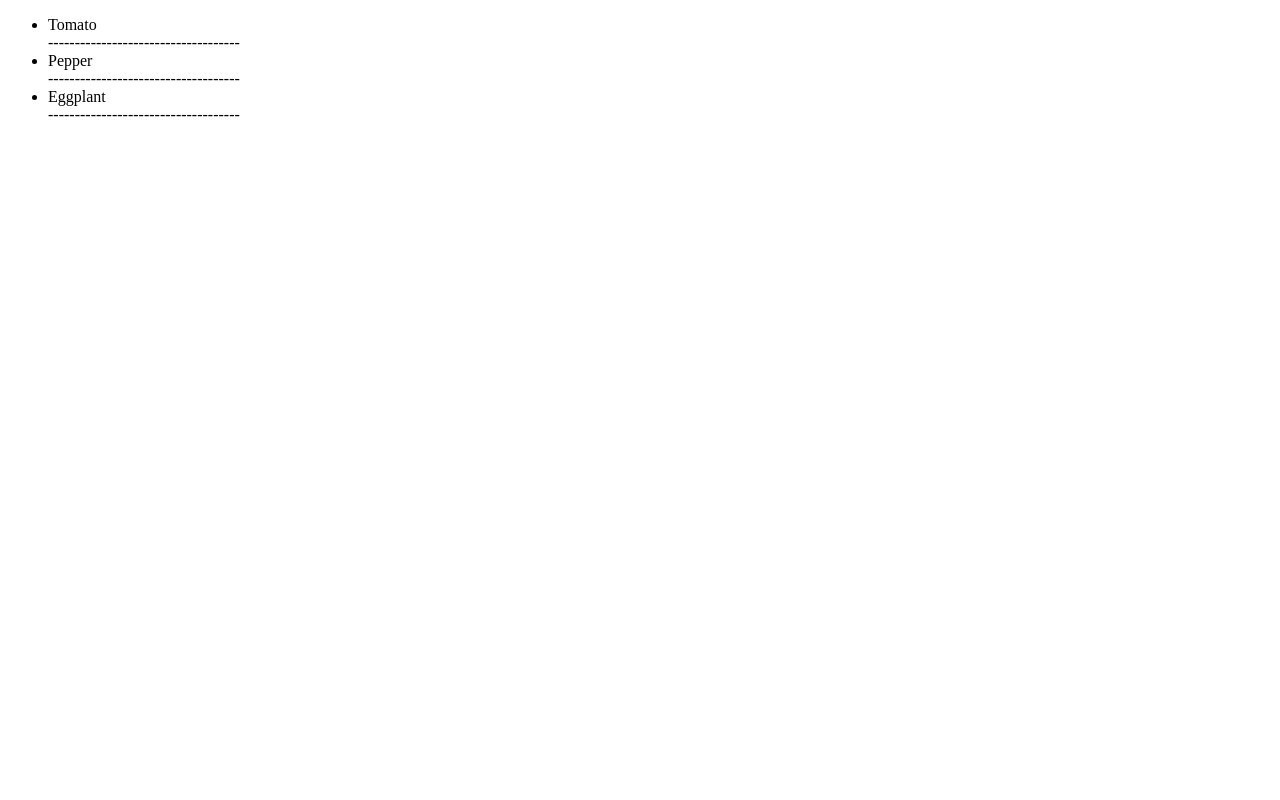
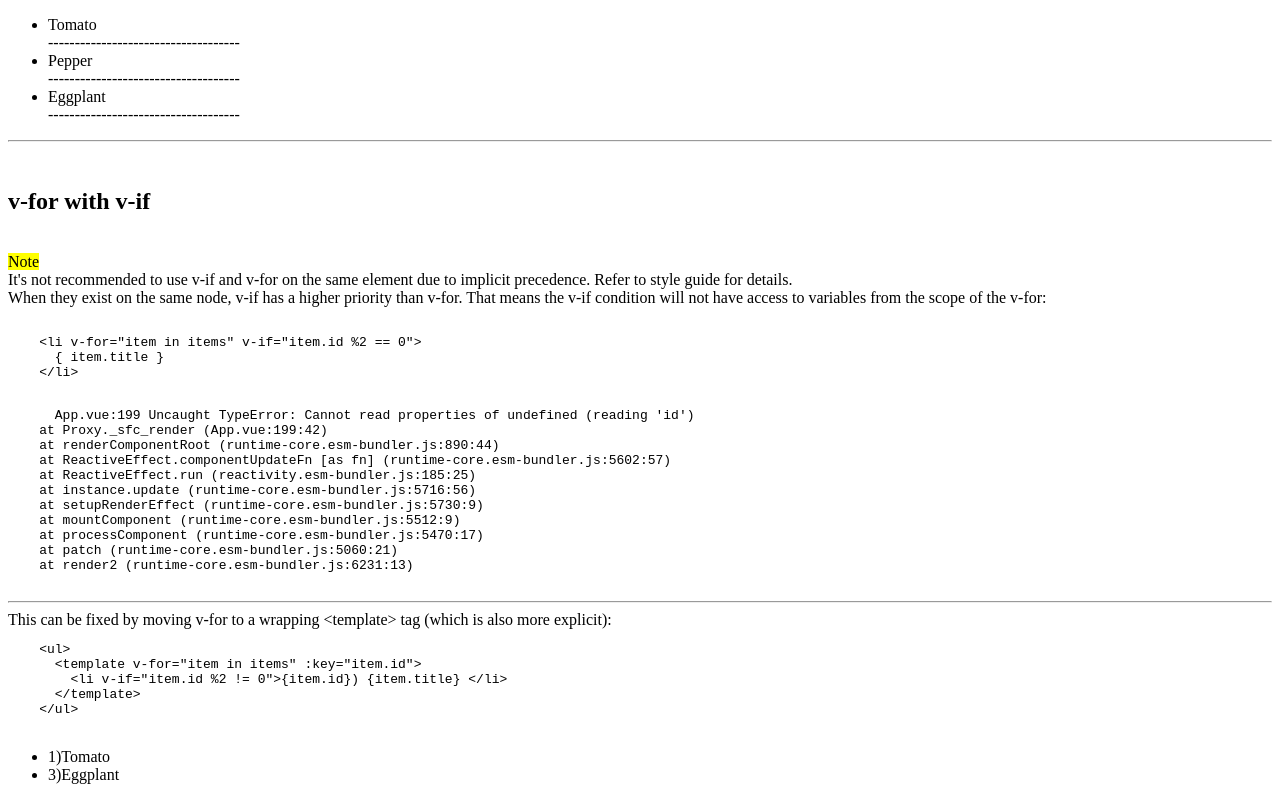
Before and after one commit to mehmethakan0220/vue, a Vue app in the folder 1-intro/5-list-rendering/: page / in a window 1280 px wide. Shown: the part 2837-3637 px from the top of the page. Before the commit the page ends 2977 px from the top, so only its background shows below. Built offline with nearby package versions, Linux system fonts and the light colour scheme.

Commit message:
v-for with v-if

```diff
--- a/1-intro/5-list-rendering/src/App.vue
+++ b/1-intro/5-list-rendering/src/App.vue
@@ -175,6 +175,57 @@
       <li :style="{listStyle:'none'}">------------------------------------</li>
     </template>
   </ul>
+  <hr>
+  <br>
+  <h2>v-for with v-if</h2>
+  <br>
+  <div>
+    <mark>Note</mark><br>
+    It's not recommended to use v-if and v-for on the same element due to implicit precedence. Refer to style guide for details.
+  </div>
+  <div>
+    When they exist on the same node, v-if has a higher priority than v-for. That means the v-if condition will not have access to variables from the scope of the v-for:
+  </div>
+  <pre>
+    <!--
+    This will throw an error because property "todo"
+    is not defined on instance.
+    -->
+    &ltli v-for="item in items" v-if="item.id %2 == 0"&gt
+      { item.title }
+    &lt/li&gt
+  </pre>
+  <code>
+    <pre>
+      App.vue:199 Uncaught TypeError: Cannot read properties of undefined (reading 'id')
+    at Proxy._sfc_render (App.vue:199:42)
+    at renderComponentRoot (runtime-core.esm-bundler.js:890:44)
+    at ReactiveEffect.componentUpdateFn [as fn] (runtime-core.esm-bundler.js:5602:57)
+    at ReactiveEffect.run (reactivity.esm-bundler.js:185:25)
+    at instance.update (runtime-core.esm-bundler.js:5716:56)
+    at setupRenderEffect (runtime-core.esm-bundler.js:5730:9)
+    at mountComponent (runtime-core.esm-bundler.js:5512:9)
+    at processComponent (runtime-core.esm-bundler.js:5470:17)
+    at patch (runtime-core.esm-bundler.js:5060:21)
+    at render2 (runtime-core.esm-bundler.js:6231:13)
+    </pre>
+  </code>
+  <hr>
+  <div>
+    This can be fixed by moving v-for to a wrapping &lttemplate&gt tag (which is also more explicit):
+  </div>
+  <pre>
+    &ltul&gt
+      &lttemplate v-for="item in items" :key="item.id"&gt
+        &ltli v-if="item.id %2 != 0"&gt{item.id}) {item.title} &lt/li&gt
+      &lt/template&gt
+    &lt/ul&gt
+  </pre>
+  <ul>
+    <template v-for="item in items" :key="item.id">
+      <li v-if="item.id %2 != 0">{{item.id}}){{item.title}}</li>
+    </template>
+  </ul>
 
 
 
```
